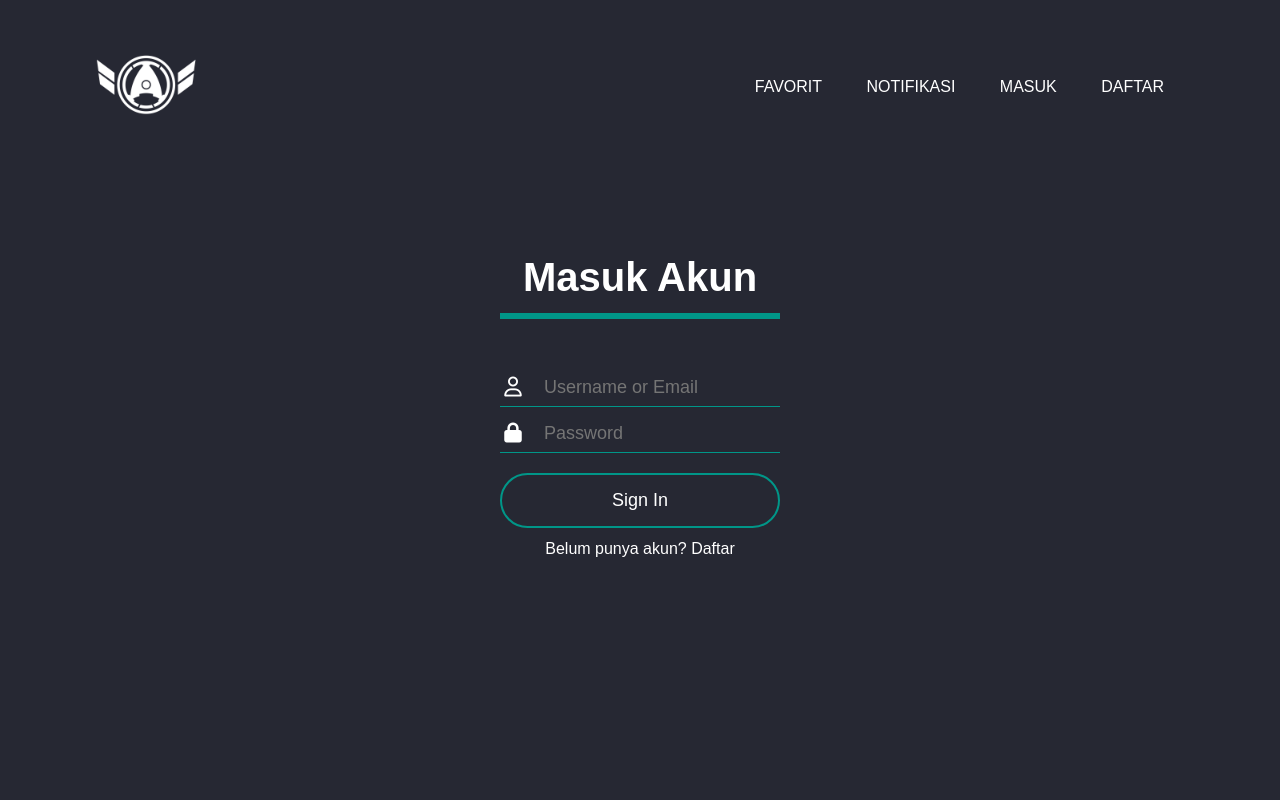
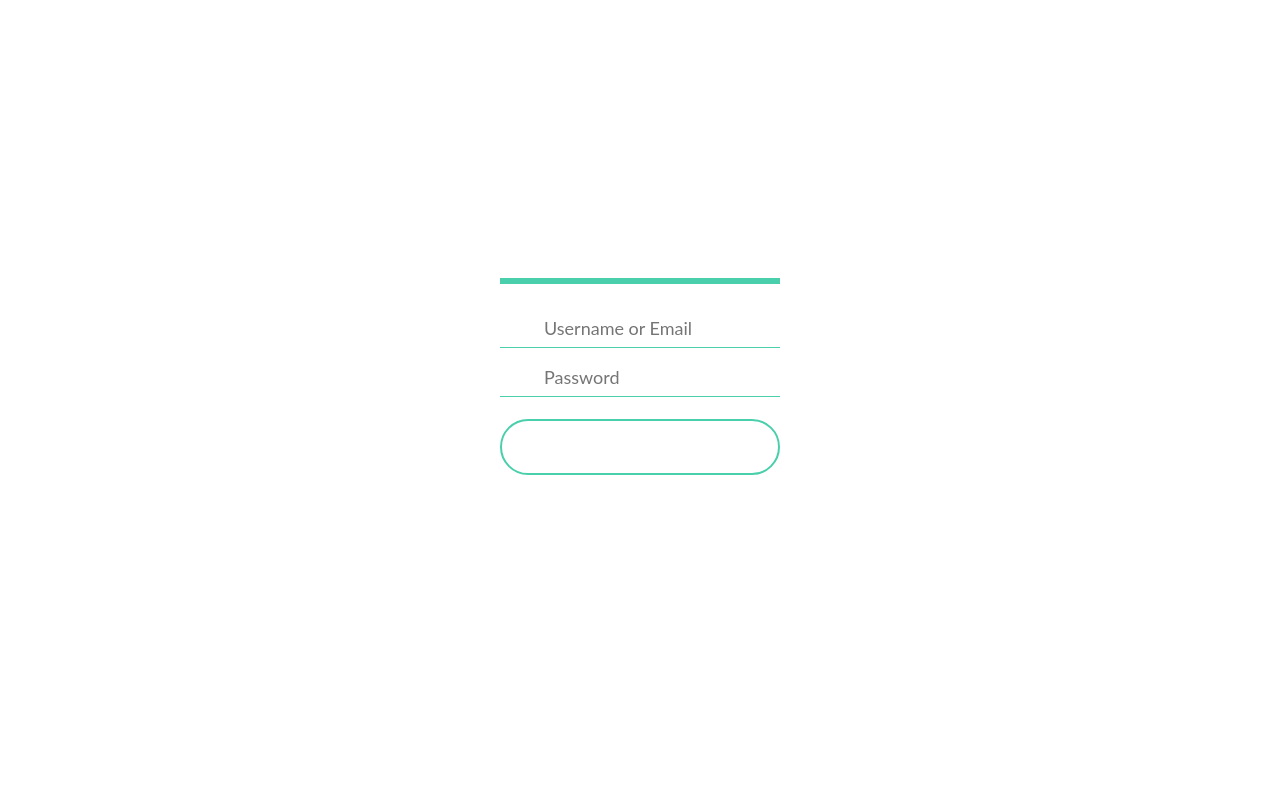
Before and after one commit to antoniusanre/RPL-Kel10-Spinach-, a PHP site: page /view/login.html in a window 1280 px wide. Run offline with PHP 8.4, Linux system fonts and the light colour scheme; some libraries are stand-ins or nearby versions.

Commit message:
Add files via upload

```diff
--- a/asset/css/login.css
+++ b/asset/css/login.css
@@ -1,71 +1,31 @@
 * {
     padding: 0;
     margin: 0;
-    font-family: sans-serif;
-    background-color: #262833;
-    color: #fff;
+    color: white;
+    font-family: Lato;
 }
-
-.login {
-    width: 100%;
-    height: 100vh;
+.atas {
+    text-align: center;
 }
-
-.navbar {
-    width: 85%;
+img.logo {
     margin: auto;
-    padding: 35px 0;
-    display: flex;
-    align-items: center;
-    justify-content: space-between;
+    display: block;
+    width: 100px;
+    margin-top: 35px;
 }
-
-.logo {
-    width: 100px;
-    cursor: pointer;
-}
-
-.navbar ul li {
-    list-style: none;
-    display: inline-block;
-    margin: 0 20px;
-    position: relative;
-}
-
-.navbar ul li a {
-    text-decoration: none;
-    color: #fff;
-    text-transform: uppercase;
-}
-
-.navbar ul li::after {
-    content: '';
-    height: 3px;
-    width: 0;
-    background: #009688;
-    position: absolute;
-    left: 0;
-    bottom: -5px;
-    transition: 0.5s;
-}
-
-.navbar ul li:hover::after {
-    width: 100%;
-}
-
 .loginForm {
     width: 280px;
     position: absolute;
-    top: 50%;
+    margin-top: 150px;
     left: 50%;
     transform: translate(-50%, -50%);
 }
 
 .loginForm h1 {
     text-align: center;
-    font-size: 40px;
-    border-bottom: 6px solid #009688;
-    margin-bottom: 50px;
+    font-size: 30px;
+    border-bottom: 6px solid #4ACFAC;
+    margin-bottom: 25px;
     padding: 13px 0;
 }
 
@@ -75,7 +35,8 @@
     font-size: 20px;
     padding: 8px 0;
     margin: 8px 0;
-    border-bottom: 1px solid #009688;
+    border-bottom: 1px solid #4ACFAC;
+    margin-bottom: 10px;
 }
 
 .textbox i {
@@ -98,7 +59,7 @@
 button {
     width: 100%;
     background: none;
-    border: 2px solid #009688;
+    border: 2px solid #4ACFAC;
     border-radius: 35px;
     padding: 15px 0;
     font-size: 18px;
@@ -109,7 +70,7 @@ button {
 }
 
 span {
-    background: #009688;
+    background: #4ACFAC;
     height: 100%;
     width: 0;
     border-radius: 25px;
@@ -136,7 +97,7 @@ button:hover span {
     content: '';
     height: 3px;
     width: 0;
-    background: #009688;
+    background: #4ACFAC;
     position: absolute;
     left: 0;
     bottom: -5px;
@@ -146,3 +107,19 @@ button:hover span {
 .loginForm a:hover::after {
     width: 100%;
 }
+
+@media screen and (max-width: 600px) {
+    img {
+        width: 100%;
+    }
+}
+@media screen and (min-width: 601px) and (max-width: 1200px) {
+    img {
+        width: 100%;
+    }
+}
+@media screen and (min-width: 1201px) {
+    img {
+        width: 100%;
+    }
+}
```
